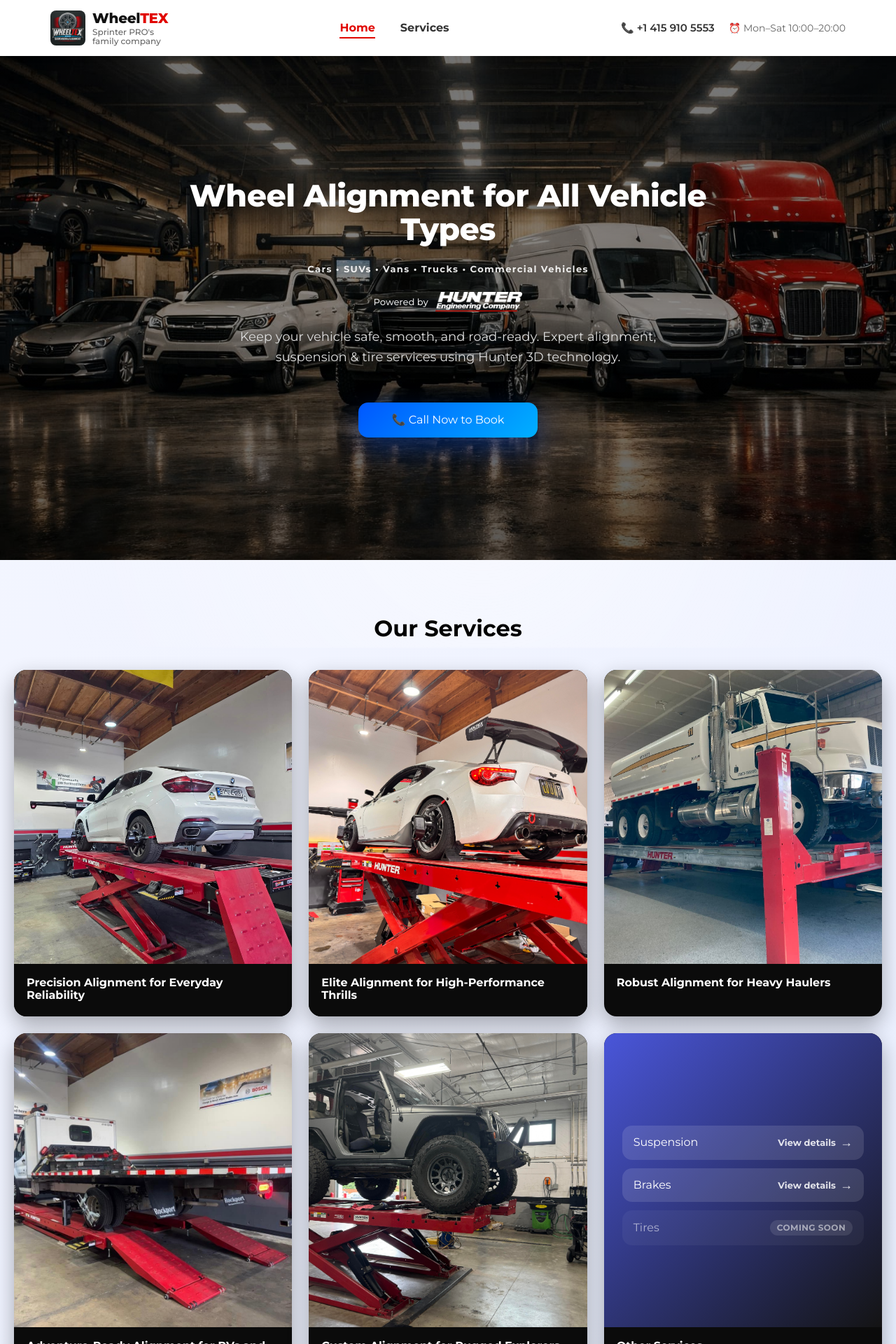
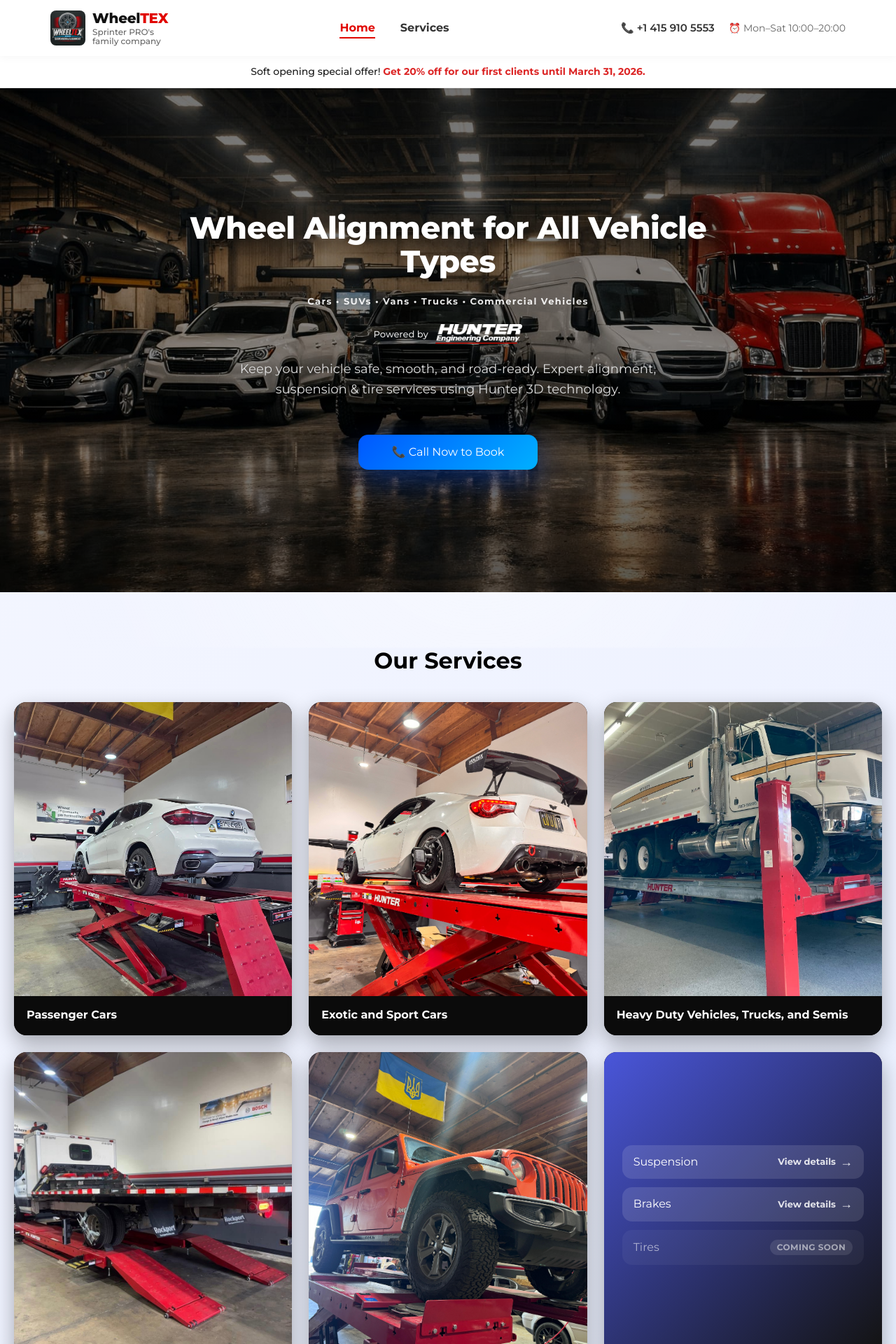
Before and after one commit to YaroslavaPodhorna/wheeltex-pro, a React (Vite) app: page / in a window 1280 px wide. Shown: the top 1920 px of the page at 70% size. Built offline with nearby package versions, Linux system fonts and the light colour scheme.

Commit message:
fix styles

```diff
--- a/src/components/App/App.jsx
+++ b/src/components/App/App.jsx
@@ -2,30 +2,19 @@ import React from "react";
 import { Routes, Route } from "react-router-dom";
 
 import Header from "../Header/Header.jsx";
+import SoftOpeningBanner from "../SoftOpeningBanner/SoftOpeningBanner.jsx";
 import HomePage from "../../pages/HomePage/HomePage.jsx";
 import ServicesPage from "../../pages/ServicesPage/ServicesPage.jsx";
 import SuspensionPage from "../../pages/SuspensionPage/SuspensionPage.jsx";
 import BrakesPage from "../../pages/BrakesPage/BrakesPage.jsx";
 import ScrollToTop from "../ScrollToTop/ScrollToTop.jsx";
 import ScrollToTopButton from "../ScrollToTopButton/ScrollToTopButton.jsx";
-// import ServiceDetailPage from "../../pages/ServiceDetailPage/ServiceDetailPage.jsx";
-// import BookingPage from "../../pages/BookingPage/BookingPage.jsx";
-// import AdminLoginPage from "../../pages/AdminLoginPage/AdminLoginPage.jsx";
-// import AdminPage from "../../pages/AdminPage/AdminPage.jsx";
-// import PrivateRoute from "../../components/auth/PrivateRoute.jsx";
-// function ErrorBoundary({ children }) {
-//   try {
-//     return children;
-//   } catch (error) {
-//     console.error(error);
-//     return <div>Something went wrong: {error.message}</div>;
-//   }
-// }
 
 const App = () => {
   return (
     <div className="app">
       <Header />
+      <SoftOpeningBanner />
       <main className="main">
         <ScrollToTop />
         <Routes>
--- a/src/components/Faq/faq.module.css
+++ b/src/components/Faq/faq.module.css
@@ -6,7 +6,6 @@
 }
 
 .title {
-  /* font-size: 34px; */
   font-weight: 800;
   color: #1f1f1f;
   text-align: center;
@@ -55,6 +54,16 @@
   font-size: 16px;
   font-weight: 700;
   color: #111;
+
+  /* Важно: чтобы текст не давил на иконку */
+  gap: 12px;
+}
+
+.trigger span:first-child {
+  flex: 1;
+  text-align: left;
+  white-space: normal; /* перенос строк */
+  word-break: break-word; /* перенос слов */
 }
 
 .icon {
@@ -66,6 +75,9 @@
   border-radius: 50%;
   border: 1px solid rgba(0, 0, 0, 0.12);
   transition: transform 0.4s ease, background 0.3s ease, border 0.3s ease;
+
+  /* важно, чтобы иконка не сжималась */
+  flex-shrink: 0;
 }
 
 .trigger:hover .icon {
@@ -115,6 +127,15 @@
     font-size: 15px;
   }
 
+  .trigger span:first-child {
+    font-size: 15px;
+  }
+
+  .icon {
+    width: 36px;
+    height: 36px;
+  }
+
   .panel {
     padding: 0 14px;
   }
--- a/src/components/Footer/Footer.module.css
+++ b/src/components/Footer/Footer.module.css
@@ -168,8 +168,8 @@
 .mapOverlay {
   position: absolute;
   inset: 0;
-  background: rgba(0, 0, 0, 0.55);
-  backdrop-filter: blur(2px);
+  background: rgba(0, 0, 0, 0.25);
+  /* backdrop-filter: blur(2px); */
   display: flex;
   align-items: center;
   justify-content: center;
--- a/src/components/Header/Header.jsx
+++ b/src/components/Header/Header.jsx
@@ -3,6 +3,7 @@ import { useDispatch, useSelector } from "react-redux";
 import { NavLink, useLocation } from "react-router-dom";
 import { toggleMenu, closeMenu } from "../../redux/slices/headerSlice";
 import logo from "../../assets/Logo.jpg";
+
 import css from "./Header.module.css";
 
 export default function Header() {
@@ -105,11 +106,7 @@ export default function Header() {
       </header>
 
       {/* BACKDROP */}
-      {/* <div
-        className={`${css.backdrop} ${isMenuOpen ? css.backdropOpen : ""}`}
-        onClick={() => dispatch(closeMenu())}
 
-      /> */}
       {isMenuOpen && (
         <div className={css.backdrop} onClick={() => dispatch(closeMenu())} />
       )}
--- a/src/components/ServicesSection/ServicesSection.jsx
+++ b/src/components/ServicesSection/ServicesSection.jsx
@@ -37,7 +37,7 @@ const services = [
     title: "Off-Road and Modified Vehicles",
     subtitle: "Custom Alignment for Rugged Explorers",
     text: "Off-road enthusiasts and modified vehicle owners know that lifts, big tires, and custom suspensions demand specialized care. Our services optimize alignment for Jeeps, trucks, and 4x4s, balancing on-road comfort with off-road capability. Conquer trails without compromising safety or performance—let us dial in your setup for ultimate durability and control.",
-    image: "/off-road.jpg",
+    image: "/offRoad.jpg",
   },
   {
     id: 6,
@@ -116,7 +116,7 @@ export default function ServicesSection() {
               )}
 
               <div className={css.cardBottom}>
-                <h4 className={css.cardTitle}>{service.subtitle}</h4>
+                <h4 className={css.cardTitle}>{service.title}</h4>
               </div>
             </li>
           ))}
--- a/src/components/ServicesSection/ServicesSection.module.css
+++ b/src/components/ServicesSection/ServicesSection.module.css
@@ -11,9 +11,9 @@
 .title {
   text-align: center;
   margin-bottom: 40px;
-  /* font-weight: 800; */
   color: #000;
 }
+
 .cardBottom {
   padding: 18px 18px 20px;
   background: #0b0b0b;
@@ -21,7 +21,6 @@
 
 .cardTitle {
   margin: 0;
-
   color: #fff;
 }
 
@@ -120,14 +119,17 @@
 
   opacity: 0;
   transform: translateY(20px);
-  transition: opacity 0.35s ease, transform 0.35s ease;
-  pointer-events: none;
+
+  visibility: hidden;
+  transition: opacity 0.45s ease, transform 0.45s ease,
+    visibility 0s linear 0.45s;
 }
 
 .item:hover .overlayText {
   opacity: 1;
   transform: translateY(0);
-  pointer-events: auto;
+  visibility: visible;
+  transition-delay: 0s;
 }
 
 .overlaySubtitle {
--- /dev/null
+++ b/src/components/SoftOpeningBanner/SoftOpeningBanner.jsx
@@ -0,0 +1,19 @@
+import css from "./SoftOpeningBanner.module.css";
+
+const END_DATE = "2026-03-31"; // YYYY-MM-DD
+
+export default function SoftOpeningBanner() {
+  const now = new Date();
+  const end = new Date(END_DATE + "T23:59:59");
+
+  if (now > end) return null;
+
+  return (
+    <div className={css.banner}>
+      <p className={css.text}>
+        Soft opening special offer!{" "}
+        <span>Get 20% off for our first clients until March 31, 2026.</span>
+      </p>
+    </div>
+  );
+}
--- /dev/null
+++ b/src/components/SoftOpeningBanner/SoftOpeningBanner.module.css
@@ -0,0 +1,36 @@
+.banner {
+  position: sticky;
+  top: 68px;
+  z-index: 900;
+  /* background: linear-gradient(
+    135deg,
+    rgba(255, 255, 255, 0.95),
+    rgba(248, 248, 250, 0.95)
+  ); */
+  background: rgba(255, 255, 255, 0.98);
+  backdrop-filter: blur(20px);
+  border-bottom: 1px solid rgba(0, 0, 0, 0.08);
+  box-shadow: 0 2px 8px rgba(0, 0, 0, 0.04);
+}
+
+.banner p {
+  margin: 0;
+  padding: 12px 20px;
+  text-align: center;
+  font-size: 14px;
+  font-weight: 500;
+  color: #1a1a1a;
+  line-height: 1.5;
+}
+
+.banner span {
+  color: #dc2626;
+  font-weight: 700;
+}
+
+@media (max-width: 768px) {
+  .banner p {
+    font-size: 13px;
+    padding: 10px 16px;
+  }
+}
--- a/src/pages/BrakesPage/BrakesPage.module.css
+++ b/src/pages/BrakesPage/BrakesPage.module.css
@@ -23,7 +23,7 @@
   font-size: 16px;
   color: #333;
   margin-bottom: 14px;
-  text-align: left;
+  text-align: justify;
   opacity: 0;
   transform: translateY(10px);
   animation: fadeInUp 0.8s ease forwards;
--- a/src/pages/SuspensionPage/SuspensionPage.module.css
+++ b/src/pages/SuspensionPage/SuspensionPage.module.css
@@ -98,6 +98,7 @@
   font-size: 16px;
   line-height: 1.8;
   color: #444;
+  text-align: justify;
 }
 
 /* ===== BRANDS ===== */
@@ -164,6 +165,7 @@
   display: flex;
   flex-direction: column;
   gap: 12px;
+  text-align: justify;
 }
 
 .brand h3 {
@@ -190,6 +192,7 @@
   position: relative;
   color: #444;
   padding-left: 46px;
+  text-align: justify;
 }
 
 .brandList li::before {
```
Also changed, not shown: public/off-road.jpg (deleted), public/offRoad.jpg (added).
